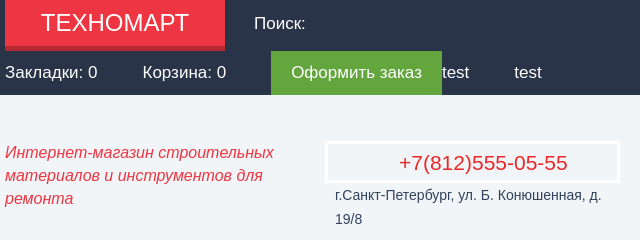
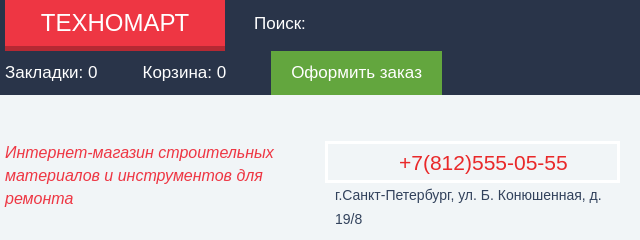
Before and after one commit to yakovlevgleb/-technomart, a plain HTML site: page index.html in a window 1280 px wide. Shown: the top 240 px of the page, 165-805 px from the left. Drawn offline with Linux system fonts and the light colour scheme; a web font is replaced by a local one.

Commit message:
test linux git

```diff
--- a/index.html
+++ b/index.html
@@ -26,8 +26,6 @@
                     <li class=""><a>Закладки: 0</a></li>
                     <li class=""><a>Корзина: 0</a></li>
                     <li class=""><a>Оформить заказ</a></li>
-                      <li class=""><a>test</a></li>
-                        <li class=""><a>test</a></li>
                 </ul>
             </section>
             <!--HEADER ORDER BOX END-->
```
